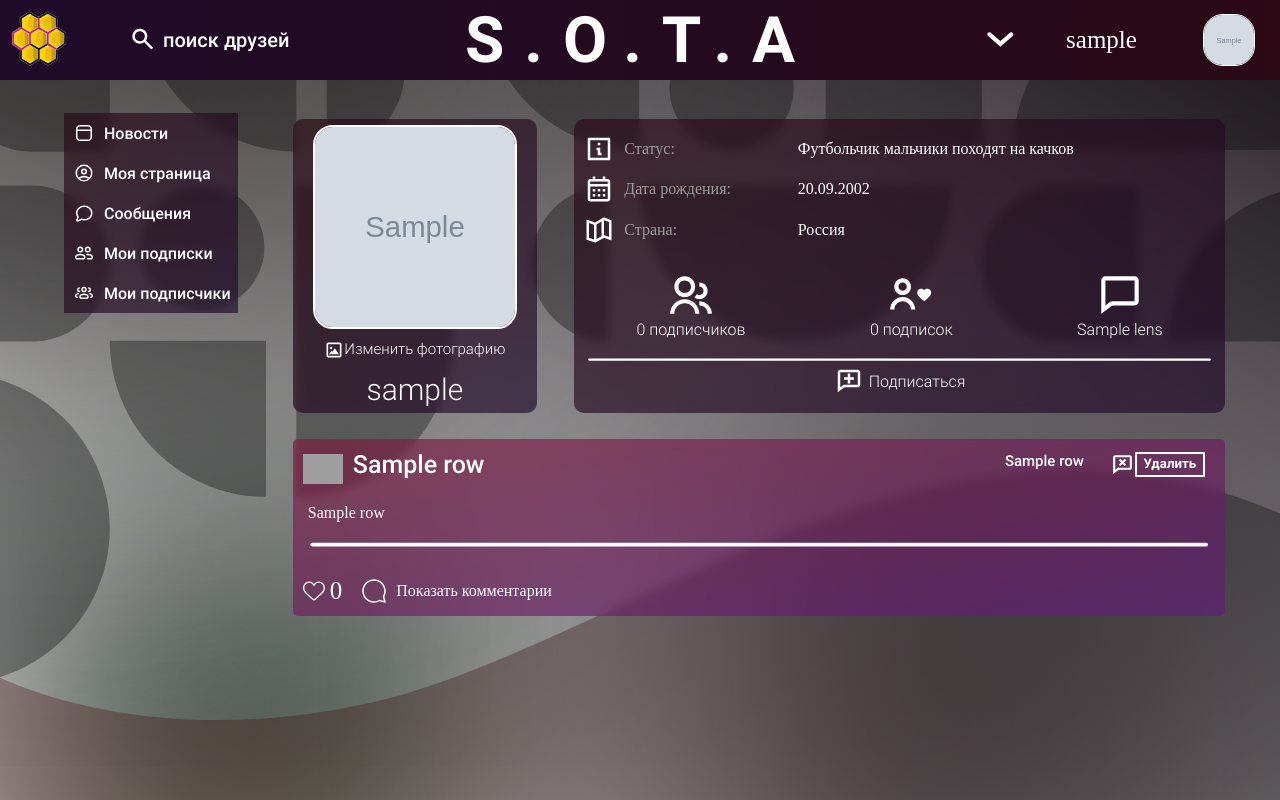
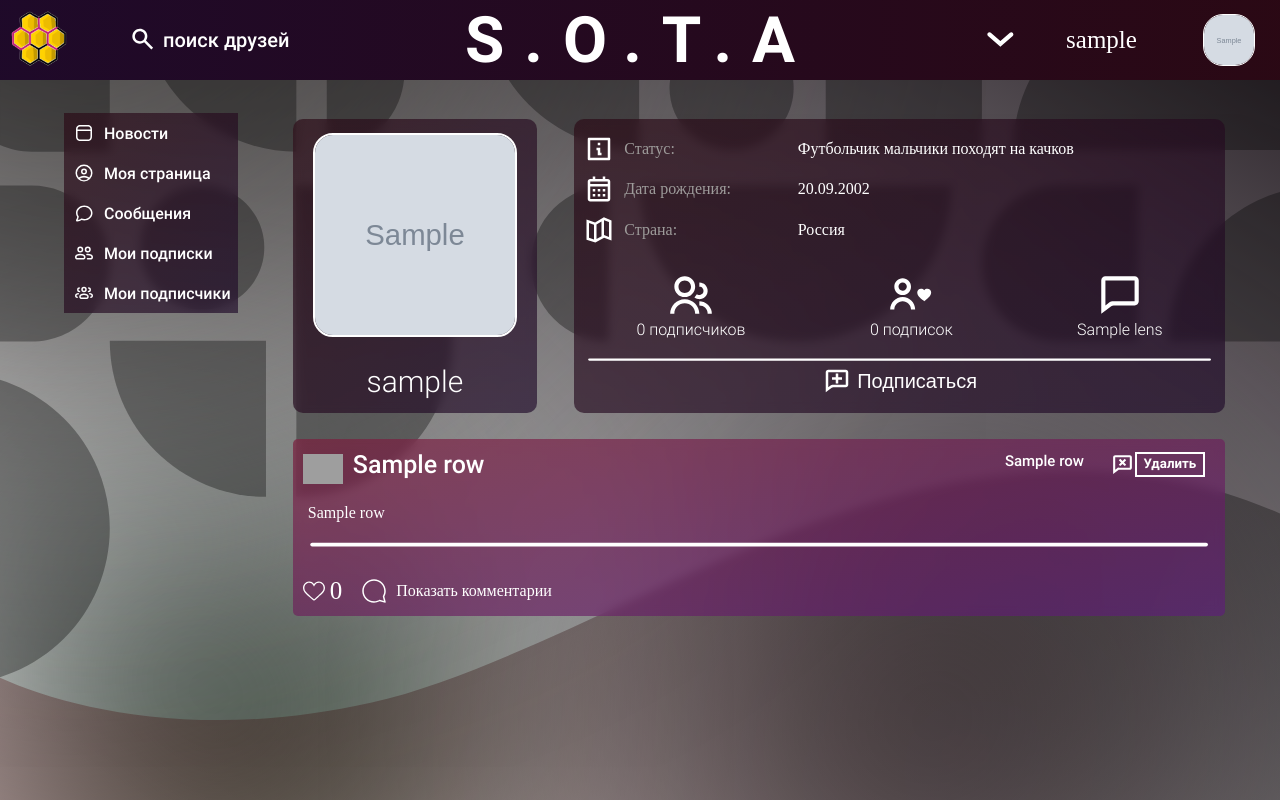
Before and after one commit to Cleamaster322/1st__Project__Web__, a Flask app: template flask_directory/templates/another_user/another_user.html in a window 1280 px wide. Run offline with Flask 2, Linux system fonts and the light colour scheme; the template is opened without the code that fills it: most values are stand-ins (such as "Sample title", 1, 10 or a date in 2020); grey boxes marked "Sample" are stand-in pictures; some web fonts are replaced; grey boxes are pictures that could not be loaded.

Commit message:
Продолжил страницу над страницей другого юзера

```diff
--- a/flask_directory/static/another_user/another_user.css
+++ b/flask_directory/static/another_user/another_user.css
@@ -234,32 +234,7 @@
   align-items: center;
   font-size: 30px;
 }
-.url_to_intro_form {
-  cursor: pointer;
-  display: flex;
-  font-size: 15px;
-}
-.hide_url_to_intro_form {
-  display: none;
-}
-.show_inro_form {
-  display: flex;
-}
-.url_to_intro_form > img {
-  width: 20px;
-}
-.get_new_profile_image_menu {
-  display: none;
-  flex-direction: column;
-  align-items: center;
-  margin-top: 2px;
-}
-.visible_form_file {
-  margin-top: 5px;
-  color: rgb(158, 156, 155);
-  font-size: 15px;
-  cursor: pointer;
-}
+
 .shell_userpage_stats {
   border-radius: 10px;
   display: flex;
@@ -320,100 +295,39 @@
 .bottom_stats > a > img {
   width: 50px;
 }
-.add_post {
-  cursor: pointer;
+ .shell_subscribe_to_person{
   display: flex;
   flex-direction: column;
   align-items: center;
 }
-.add_post > img {
+.shell_subscribe_to_person > img {
   margin-top: 10px;
   margin-left: auto;
   margin-right: auto;
   width: 96%;
 }
-.src_for_add_post {
+.subscribe_to_person {
   margin-top: 5px;
   display: flex;
   align-items: center;
 }
-.src_for_add_post > img {
+.subscribe_to_person > form > button{
+    display: flex;
+    align-items: center;
+    background: none;
+    border: none;
+    color:white;
+    font-size: 20px;
+}
+.subscribe_to_person >form> button > img {
   padding-right: 5px;
   width: 30px;
 }
 .posts {
   margin-top: 10px;
 }
-.shell_for_add_post_block {
-  display: none;
-  border-radius: 5px;
-  padding: 3px;
-  margin-top: 20px;
-  flex-direction: column;
-  align-items: center;
-  height: max-content;
-  min-width: 850px;
-  /* background: radial-gradient(
-    99.5% 397.04% at 100% 49.01%,
-    #058fff 0%,
-    #eb9038 70.35%,
-    #f3c3cf 100%
-  ); */
-}
-.show_add_post_block {
-  display: flex;
-}
-.add_block_post {
-  border: solid 2px #ff5b79;
-  height: max-content;
-  border-radius: 10px;
-  width: 100%;
-  background: linear-gradient(
-    to top left,
-    hsla(280, 62%, 10%, 0.65),
-    hsla(339, 66%, 10%, 0.65)
-  );
-  backdrop-filter: blur(5px);
-}
-.hat_add_block_post {
-  display: flex;
-  justify-content: space-between;
-  align-items: flex-start;
-}
-.hat_add_block_post > h1 {
-  margin-top: 10px;
-  margin-left: 10px;
-  color: white;
-  font-size: 20px;
-  font-family: "roboto-medium", serif;
-}
-.hat_add_block_post > img {
-  width: 20px;
-  cursor: pointer;
-}
-.add_block_post > form {
-  width: 100%;
-  margin-top: 20px;
-  display: flex;
-  justify-content: center;
-  flex-direction: column;
-}
-.add_block_post > form > textarea {
-  resize: none;
-  font-size: 20px;
-  height: 300px;
-  display: flex;
-  justify-content: flex-start;
-  background: linear-gradient(
-    to top left,
-    hsla(281, 60%, 35%, 0.39),
-    hsla(340, 69%, 51%, 0.295)
-  );
-  backdrop-filter: blur(5px);
-  padding: 10px;
-  color: white;
-  border: none;
-}
+
+
 
 .shell_post {
   min-width: 850px;
--- a/flask_directory/templates/another_user/another_user.html
+++ b/flask_directory/templates/another_user/another_user.html
@@ -72,10 +72,6 @@
                             <div class = "intro">
                                 <img src= "{{account.avatar}}" alt = "userAvatar" class = 'main_avatar'>
 
-                                <div id="url_to_intro_form" class = "url_to_intro_form" onclick="for_showing_intro_form()">
-                                    <img src = "/static/user_page/image.svg">
-                                    <div class = "url_to_intro_for_js">Изменить фотографию</div>
-                                </div>
                                 <div> {{ account.login }} </div>
                             </div>
                         </div>
@@ -102,11 +98,15 @@
                                         {{lens}}
                                     </a>
                                 </div>
-                                <div class = "add_post">
+                                <div class = "shell_subscribe_to_person">
                                     <img src = "/static/user_page/line.svg">
-                                    <div class = "src_for_add_post" onclick="show_add_block_post()">
-                                        <img src = "/static/user_page/New post.svg">
-                                        Подписаться
+                                    <div class = "subscribe_to_person">
+                                        <form>
+                                            <button type = "submit">
+                                                <img src = "/static/user_page/New post.svg">
+                                                Подписаться
+                                            </button>
+                                        </form>
                                     </div>
                                 </div>
                             </div>
@@ -114,27 +114,7 @@
                     </div>
 
                     <div class = "posts">
-                        <div id = "shell_for_add_post_block" class = "shell_for_add_post_block">
-                            <div class = "add_block_post">
-                                <div class = "hat_add_block_post">
-                                    <h1> Введите текст поста </h1>
-                                    <img src = "/static/user_page/free-icon-error-148766.svg" onclick="close_add_block_post()">
-                                </div>
-                                <form action="{{url_for('add_post', id = account.id)}}" method = "post">
-                                    <textarea autofocus name = "text_post" onclick="fix_textarea(this)" ></textarea>
-                                    <input id="new_post_button" type ="submit" value="Добавить пост"></input>
-                                </form>
-                            </div>
-                        </div>
 
-                        <script>
-                            function show_add_block_post(){
-                                document.getElementById("shell_for_add_post_block").classList.toggle("show_add_post_block");
-                            }
-                            function close_add_block_post(){
-                                document.getElementById("shell_for_add_post_block").classList.remove("show_add_post_block");
-                            }
-                        </script>
 
                     {% for row in posts %}
                         <div class = "shell_post">
```
